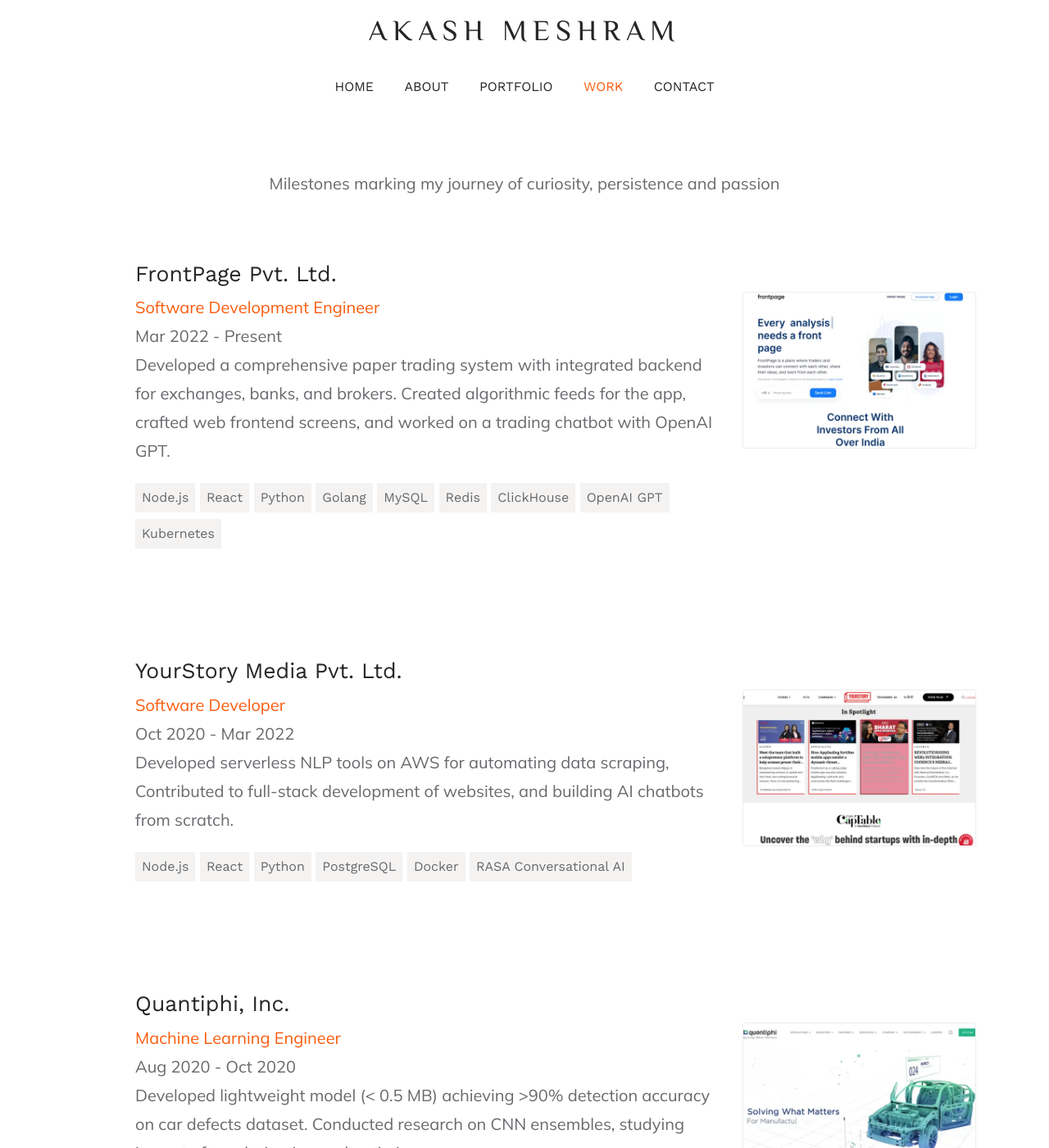
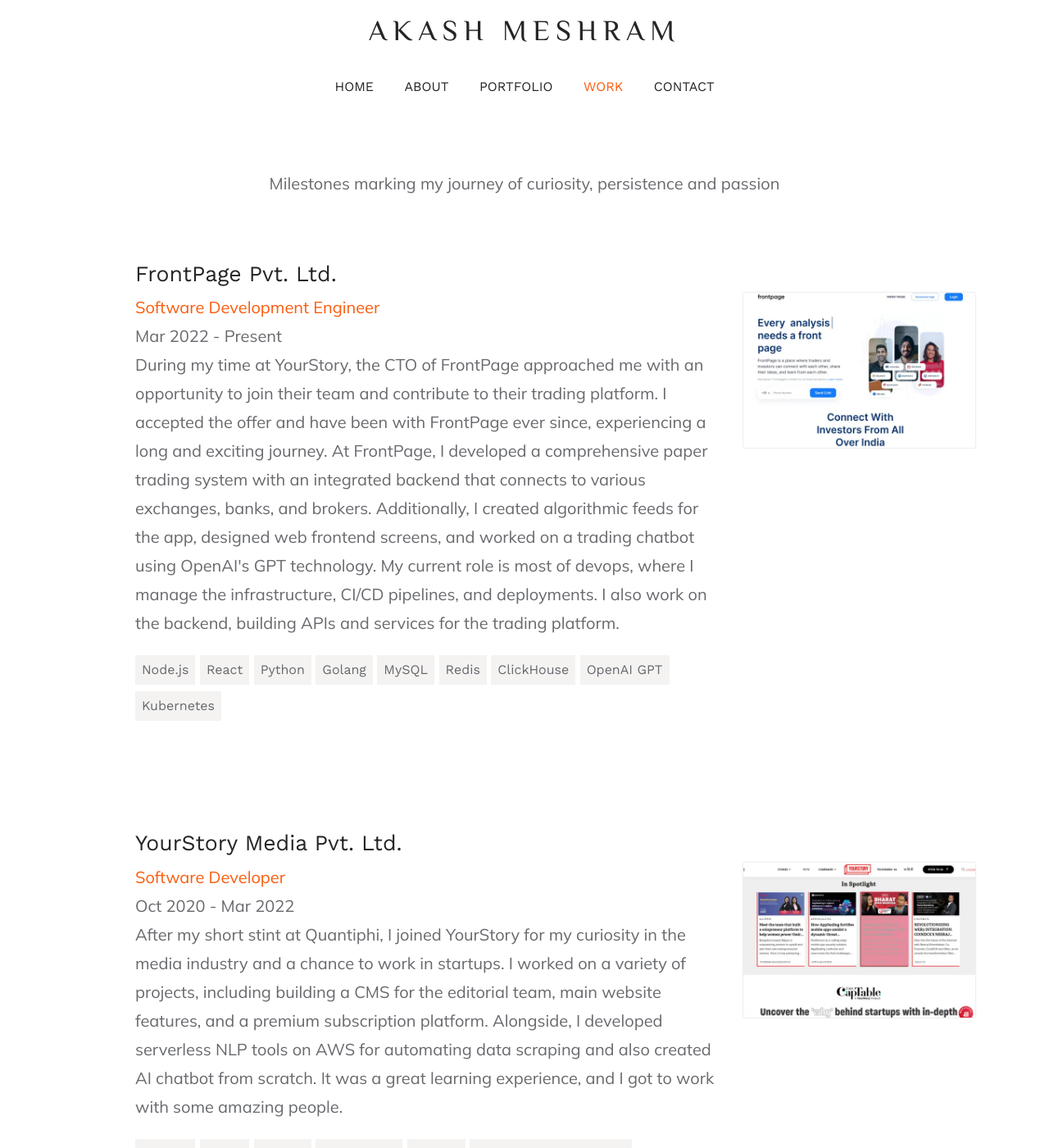
Before and after one commit to akashmeshram/Personal-Website, a Jekyll site: the page built from pages/work.html, in a window 1280 px wide and 1400 px high. Shown: the whole window at 82% size. Built offline with Jekyll 4.4.1, drawn with Linux system fonts in a browser that asks for light colours; some of the changed text lies outside the part shown.

Commit message:
📝 Update work

```diff
--- a/_data/work.yml
+++ b/_data/work.yml
@@ -4,8 +4,9 @@
   start_date: "Mar 2022"
   end_date: "Present"
   description: >
-    Developed a comprehensive paper trading system with integrated backend for exchanges, banks, and brokers.
-    Created algorithmic feeds for the app, crafted web frontend screens, and worked on a trading chatbot with OpenAI GPT.
+    During my time at YourStory, the CTO of FrontPage approached me with an opportunity to join their team and contribute to their trading platform. I accepted the offer and have been with FrontPage ever since, experiencing a long and exciting journey.
+    At FrontPage, I developed a comprehensive paper trading system with an integrated backend that connects to various exchanges, banks, and brokers. Additionally, I created algorithmic feeds for the app, designed web frontend screens, and worked on a trading chatbot using OpenAI's GPT technology.
+    My current role is most of devops, where I manage the infrastructure, CI/CD pipelines, and deployments. I also work on the backend, building APIs and services for the trading platform.
   tech_stack: Node.js, React, Python, Golang, MySQL, Redis, ClickHouse, OpenAI GPT, Kubernetes
 
 - company: YourStory Media Pvt. Ltd.
@@ -14,8 +15,10 @@
   start_date: "Oct 2020"
   end_date: "Mar 2022"
   description: >
-    Developed serverless NLP tools on AWS for automating data scraping,
-    Contributed to full-stack development of websites, and building AI chatbots from scratch.
+    After my short stint at Quantiphi, I joined YourStory for my curiosity in the media industry and a chance to work in startups.
+    I worked on a variety of projects, including building a CMS for the editorial team, main website features, and a premium subscription platform.
+    Alongside, I developed serverless NLP tools on AWS for automating data scraping and also created AI chatbot from scratch.
+    It was a great learning experience, and I got to work with some amazing people.
   tech_stack: Node.js, React, Python, PostgreSQL, Docker, RASA Conversational AI
 
 - company: Quantiphi, Inc.
@@ -24,8 +27,10 @@
   start_date: "Aug 2020"
   end_date: "Oct 2020"
   description: >
-    Developed lightweight model (< 0.5 MB) achieving >90% detection accuracy on car defects dataset.
-    Conducted research on CNN ensembles, studying impact of regularization and optimizers.
+    After completing my college degree, I joined Quantiphi as a Machine Learning Engineer.
+    I worked on a project for a major US-based retail chain, where I developed a lightweight model (< 0.5 MB) for detecting car defects in images,
+    which was deployed on the edge devices in their stores, It had an accuracy of 95% and ran in real-time.
+    I also conducted research on CNN ensembles, studying the impact of regularization and optimizers.
   tech_stack: Python, TensorFlow
 
 - company: MachineSense, LLC
@@ -34,6 +39,6 @@
   start_date: "May 2019"
   end_date: "Jun 2019"
   description: >
-    Contributed to the full-stack development of an IoT system managing sensor lifecycle and calibration.
-    Designed and implemented scripts for detecting and measuring the strength of BLE devices within the network.
-  tech_stack: Node.js, JavaScript, Bash
+    My first internship where I wrote scripts for detecting and measuring the strength of BLE devices within the network.
+    I also worked on a data visualization app for the company's IoT platform, which was used by the team for monitoring and debugging.
+  tech_stack: Node.js, JavaScript, Bash, Cordova
```
